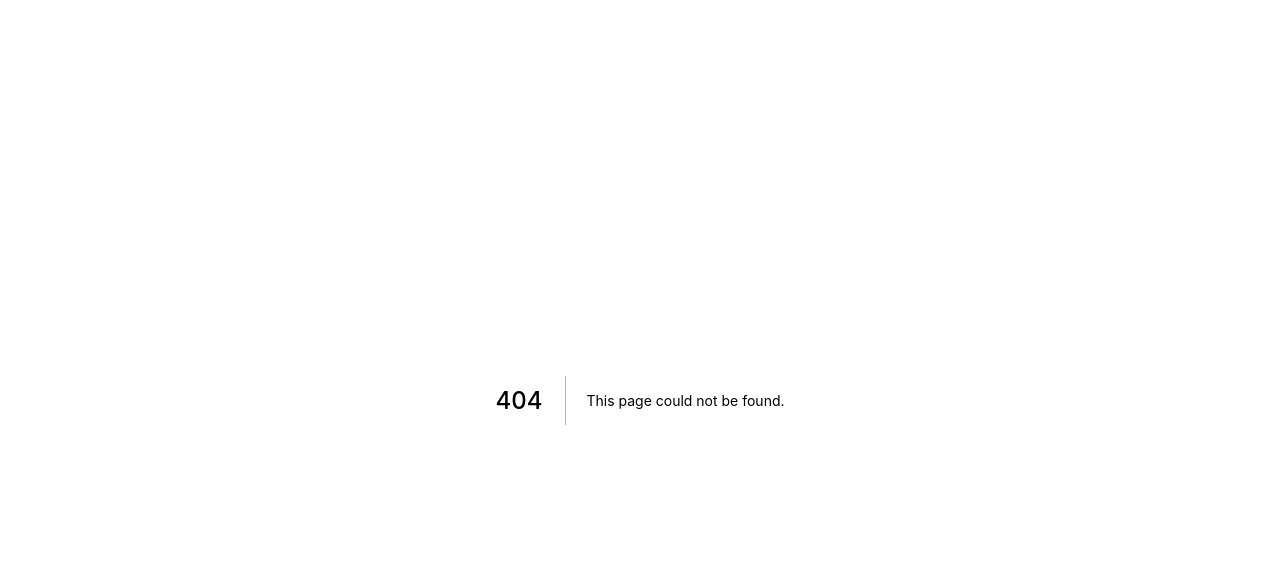
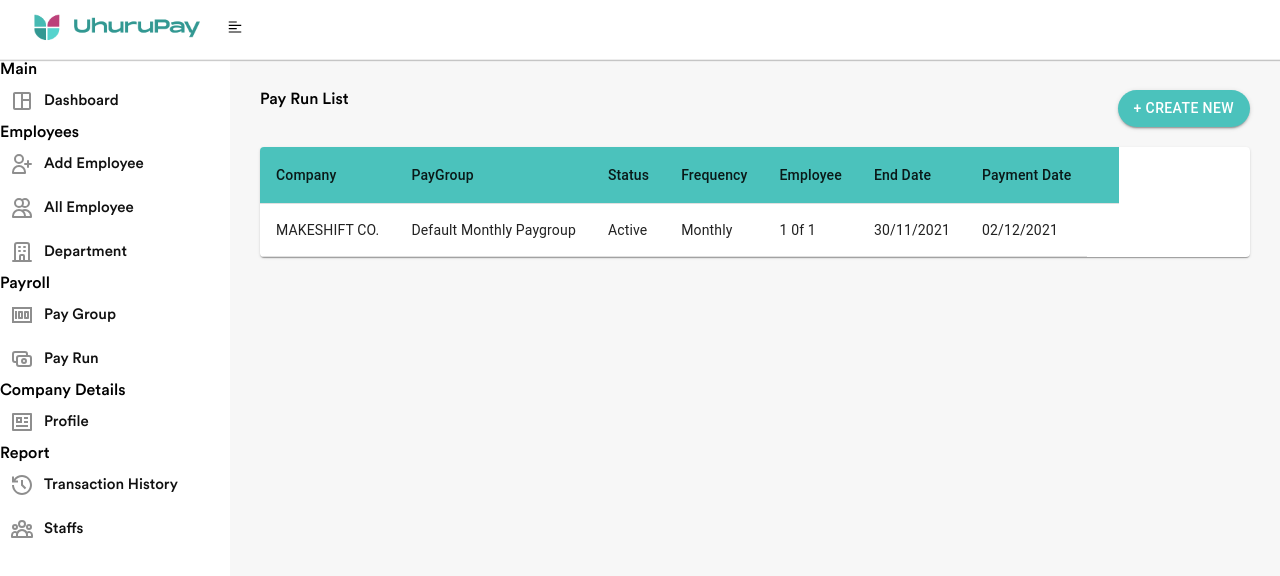
Before and after one commit to LekanSaheed/upayroll, a Next.js app: page /payroll/pay-run in a window 1280 px wide. Before the commit this address had no page. Shown: the top 576 px of the page. Built offline with nearby package versions, Linux system fonts and the light colour scheme.

Commit message:
some ui changes

```diff
--- a/components/Dashboard.js
+++ b/components/Dashboard.js
@@ -3,6 +3,7 @@ import { AiOutlineUsergroupAdd } from "react-icons/ai";
 import { HiOutlineCash } from "react-icons/hi";
 import Wallet from "./Wallet";
 import Cards from "./Cards";
+
 const Dashboard = () => {
   return (
     <div className={classes.container}>
--- /dev/null
+++ b/components/PayRunComp.js
@@ -0,0 +1,72 @@
+import Link from "next/link";
+import {
+  Card,
+  TableContainer,
+  TableRow,
+  TableCell,
+  TableBody,
+  TableHead,
+  AppBar,
+  Button,
+  Box,
+} from "@mui/material";
+import { makeStyles } from "@mui/styles";
+const PayGroupComp = () => {
+  const useStyle = makeStyles({
+    tableRow: {
+      height: "40px",
+      background: "#4bc2bc",
+    },
+    cell: {
+      padding: "0 16px",
+      color: "#fff",
+      fontWeight: "600",
+    },
+  });
+  const classes = useStyle();
+  return (
+    <div>
+      <Box marginBottom="20px" display="flex" justifyContent="space-between">
+        <div>Pay Run List</div>
+        <Link href="/payroll/pay-run/add-new">
+          <Button
+            color="primary"
+            variant="contained"
+            style={{ borderRadius: "30px", background: "#4bc2bc" }}
+          >
+            + Create New
+          </Button>
+        </Link>
+      </Box>
+      <TableContainer component={Card}>
+        <TableContainer>
+          <TableHead>
+            <TableRow className={classes.tableRow}>
+              <TableCell className={classes.cell}>Company</TableCell>
+              <TableCell className={classes.cell}>PayGroup</TableCell>
+              <TableCell className={classes.cell}>Status</TableCell>
+              <TableCell className={classes.cell}>Frequency</TableCell>
+              <TableCell className={classes.cell}>Employee</TableCell>
+              <TableCell className={classes.cell}>End Date</TableCell>
+              <TableCell className={classes.cell}>Payment Date</TableCell>
+              <TableCell className={classes.cell} />
+            </TableRow>
+          </TableHead>
+          <TableBody>
+            <TableRow style={{ padding: "15px" }}>
+              <TableCell>MAKESHIFT CO.</TableCell>
+              <TableCell>Default Monthly Paygroup</TableCell>
+              <TableCell>Active</TableCell>
+              <TableCell>Monthly</TableCell>
+              <TableCell>1 0f 1</TableCell>
+              <TableCell>30/11/2021</TableCell>
+              <TableCell>02/12/2021</TableCell>
+            </TableRow>
+          </TableBody>
+        </TableContainer>
+      </TableContainer>
+    </div>
+  );
+};
+
+export default PayGroupComp;
--- /dev/null
+++ b/pages/payroll/pay-run/index.js
@@ -0,0 +1,10 @@
+import Wrapper from "../../../components/Wrapper";
+import PayRunComp from "../../../components/PayRunComp";
+const PayGroup = () => {
+  return (
+    <Wrapper>
+      <PayRunComp />
+    </Wrapper>
+  );
+};
+export default PayGroup;
```
Also changed, not shown: components/AllEmployees.js (+14 -1 lines), components/Department.js (+98 -1 lines), components/PayGroupComp.js (added, +15 -0 lines), pages/payroll/pay-group/index.js (added, +10 -0 lines), pages/payroll/pay-run/add-new.js (added, +51 -0 lines).
